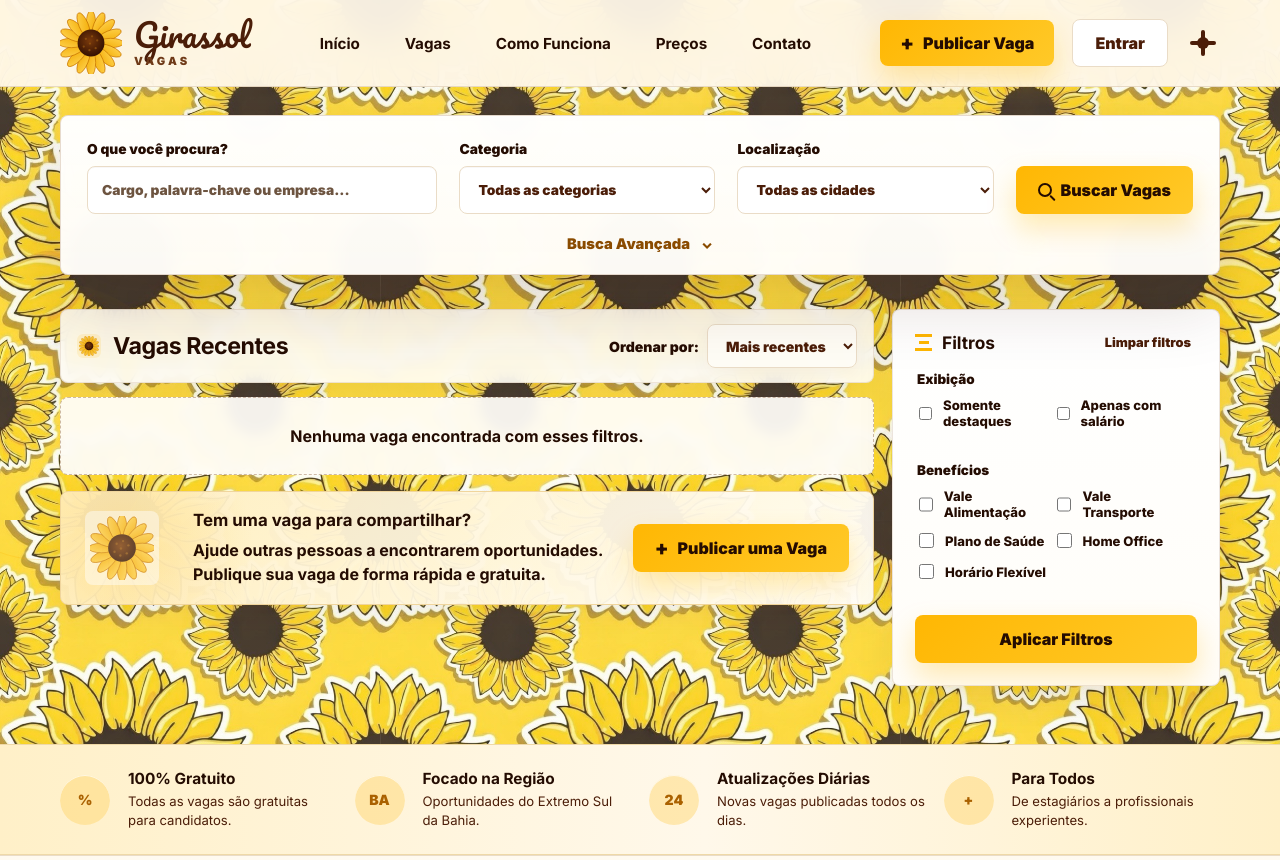
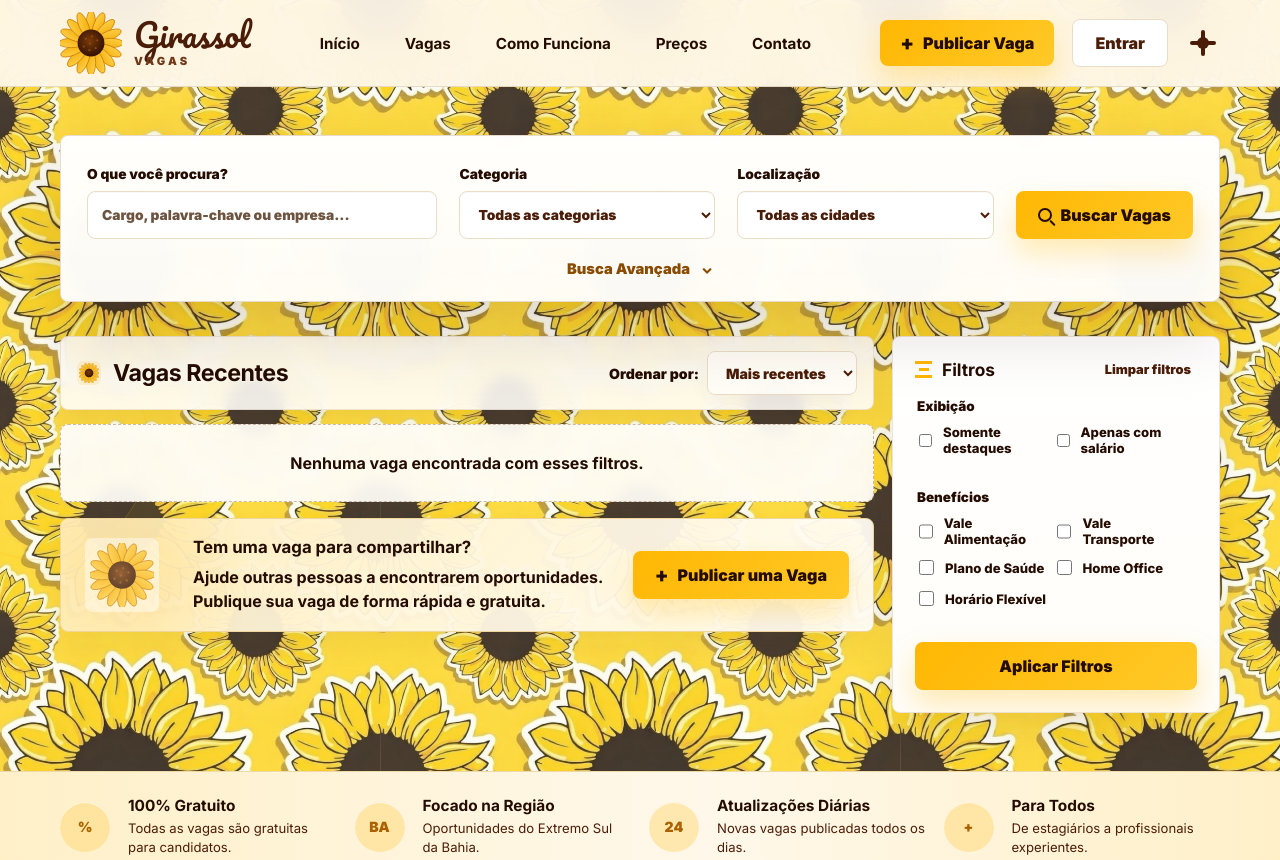
Before and after one commit to gustavomotafa-create/guia-extremo-sul-ba, a plain HTML site: page index.html in a window 1280 px wide. Shown: the top 860 px of the page. Drawn offline with Linux system fonts and the light colour scheme; a script that the page names is missing.

Commit message:
Corrige espaçamento da search card na página inicial

```diff
--- a/styles.css
+++ b/styles.css
@@ -324,8 +324,8 @@ main {
 .search-card {
   position: relative;
   z-index: 5;
-  margin-top: 28px;
-  padding: 25px 26px 20px;
+  margin-top: 48px;
+  padding: 30px 26px 22px;
   border: 1px solid rgba(121, 70, 28, 0.18);
   border-radius: 8px;
   background: rgba(255, 253, 248, 0.98);
```
